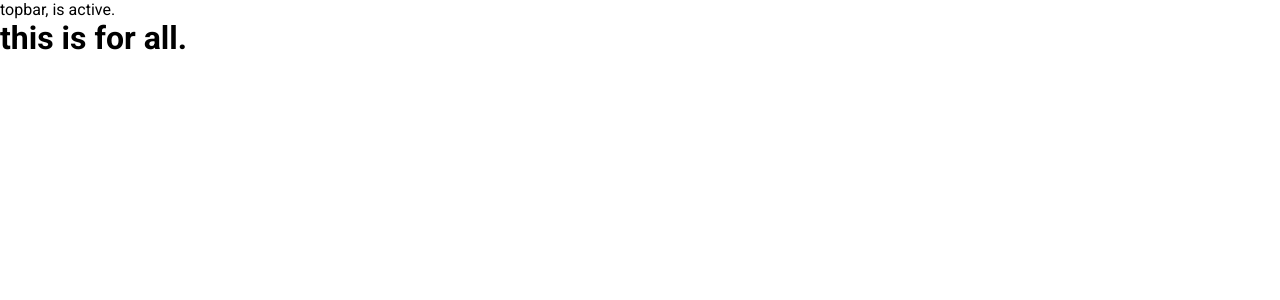
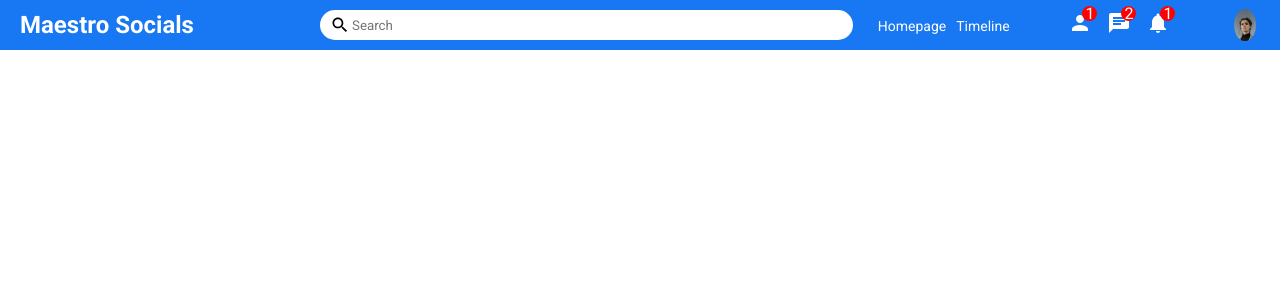
Before and after one commit to DeMaestro5/maestro-socials, a React (Create React App) app: page / in a window 1280 px wide. Shown: the top 300 px of the page. Built offline with nearby package versions, Linux system fonts and the light colour scheme.

Commit message:
feat:added the topbar

```diff
--- a/package.json
+++ b/package.json
@@ -3,6 +3,7 @@
   "version": "0.1.0",
   "private": true,
   "dependencies": {
+    "@babel/plugin-proposal-private-property-in-object": "^1.0.0",
     "@material-ui/core": "^4.12.4",
     "@material-ui/icons": "^4.11.3",
     "@testing-library/jest-dom": "^5.14.1",
--- a/src/components/topbar/Topbar.js
+++ /dev/null
@@ -1,15 +0,0 @@
-import React from 'react'
-import './topbar.css'
-
-function Topbar() {
-  return ( <div>
-    <div>topbar, is active.</div>
-    <div>
-      <h1> this is for all.</h1>
-    </div>
-    </div>
-
-  )
-}
-
-export default Topbar;
--- /dev/null
+++ b/src/components/topbar/Topbar.jsx
@@ -0,0 +1,44 @@
+import React from 'react'
+import './topbar.css'
+import { Search, Person, Chat, Notifications } from '@material-ui/icons'
+
+function Topbar() {
+  return (
+    <div className="topbarContainer">
+      <div className="topbarLeft">
+        <span className="logo">Maestro Socials</span>
+      </div>
+      <div className="topbarCenter">
+        <div className="search">
+          <Search className='searchIcon'/>
+          <input placeholder='Search' className='searchInput'>
+          </input>
+        </div>
+      </div>
+      <div className="topbarRight">
+        <div className="topbarLinks">
+          <span className="topbarLink">Homepage</span>
+          <span className="topbarLink">Timeline</span>
+        </div>
+        <div className="topbarIcon">
+        <div className="topbarIconItem">
+          <Person/>
+          <span className="topbarIconBadge">1</span>
+        </div>
+        <div className="topbarIconItem">
+          <Chat />
+          <span className="topbarIconBadge">2</span>
+        </div>
+        <div className="topbarIconItem">
+          <Notifications />
+          <span className="topbarIconBadge">1</span>
+        </div>
+        </div>
+        <img src="/assets/person/1.jpeg" alt="" className="topbarImg" />
+      </div>
+
+    </div>
+  )
+}
+
+export default Topbar;
--- a/src/components/topbar/topbar.css
+++ b/src/components/topbar/topbar.css
@@ -0,0 +1,92 @@
+.topbarContainer{
+    height: 50px;
+    width: 100%;
+    background-color: #1877f2;
+    display: flex;
+    align-items: center;
+    position: sticky;
+    top: 0;
+}
+
+.topbarLeft{
+    flex: 3;
+}
+.logo{
+    font-size: 24px;
+    margin-left: 20px;
+    font-weight: bold;
+    color: white;
+    cursor: pointer;
+}
+.topbarCenter{
+    flex: 5;
+}
+
+.search{
+    width: 100%;
+    height: 30px;
+    background-color: white;
+    border-radius: 30px;
+    display: flex;
+    align-items: center;
+}
+
+.searchIcon{
+    font-size: 20px !important;
+    margin-left: 10px;
+}
+
+.searchInput{
+    border: none;
+    width: 70%;
+}
+.searchInput:focus{
+    outline: none;
+}
+
+.topbarRight{
+    flex: 4;
+    display: flex;
+    align-items: center;
+    justify-content: space-around;
+}
+
+.topbarLink{
+    margin-right: 10px;
+    font-size: 14px;
+    cursor: pointer;
+    color: white;
+}
+
+.topbarIcon{
+    display: flex;
+}
+
+.topbarIconItem{
+    margin-right: 15px;
+    cursor: pointer;
+    position: relative;
+    color: white;
+}
+
+.topbarIconBadge{
+    width: 15px;
+    height: 15px;
+    background-color: red;
+    border-radius: 50%;
+    color: white !important;
+    position: absolute;
+    top: -5px;
+    right: -5px;
+    display: flex;
+    align-items: center;
+    justify-content: center;
+    font: 12px;
+}
+.topbarImg{
+    width: 32;
+    height: 32px;
+    border-radius: 50%;
+    object-fit: cover;
+    cursor: pointer;
+}
```
